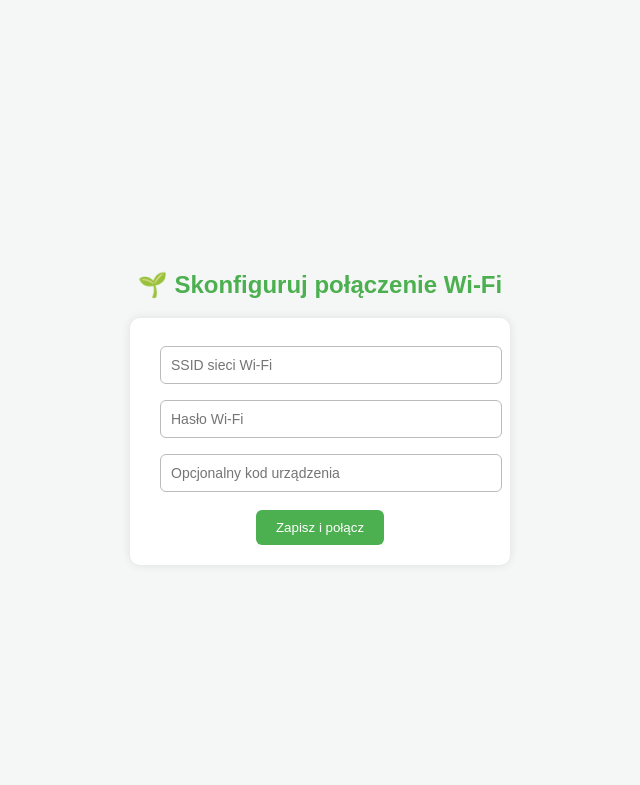
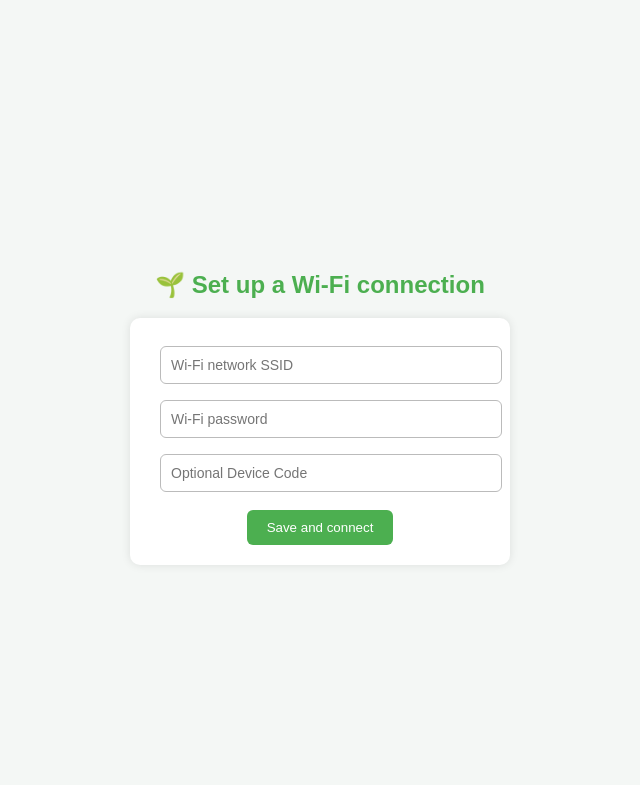
Before and after one commit to Mlodko/iot2025-plants, a FastAPI app: page / in a window 1280 px wide. Shown: the top 785 px of the page, without its empty margins (320-960 px from the left). Run offline with FastAPI, Linux system fonts and the light colour scheme.

Commit message:
Change Wi-Fi setup text to English
Updated the text and placeholders for Wi-Fi configuration.

```diff
--- a/templates/index.html
+++ b/templates/index.html
@@ -49,12 +49,12 @@
   </style>
 </head>
 <body>
-  <h2>🌱 Skonfiguruj połączenie Wi-Fi</h2>
+  <h2>🌱 Set up a Wi-Fi connection</h2>
   <form method="POST" action="/connect">
-    <input type="text" name="ssid" placeholder="SSID sieci Wi-Fi" required>
-    <input type="password" name="password" placeholder="Hasło Wi-Fi" required>
-    <input type="text" name="token" placeholder="Opcjonalny kod urządzenia">
-    <button type="submit">Zapisz i połącz</button>
+    <input type="text" name="ssid" placeholder="Wi-Fi network SSID" required>
+    <input type="password" name="password" placeholder="Wi-Fi password" required>
+    <input type="text" name="token" placeholder="Optional Device Code">
+    <button type="submit">Save and connect</button>
   </form>
 </body>
 </html>
```
